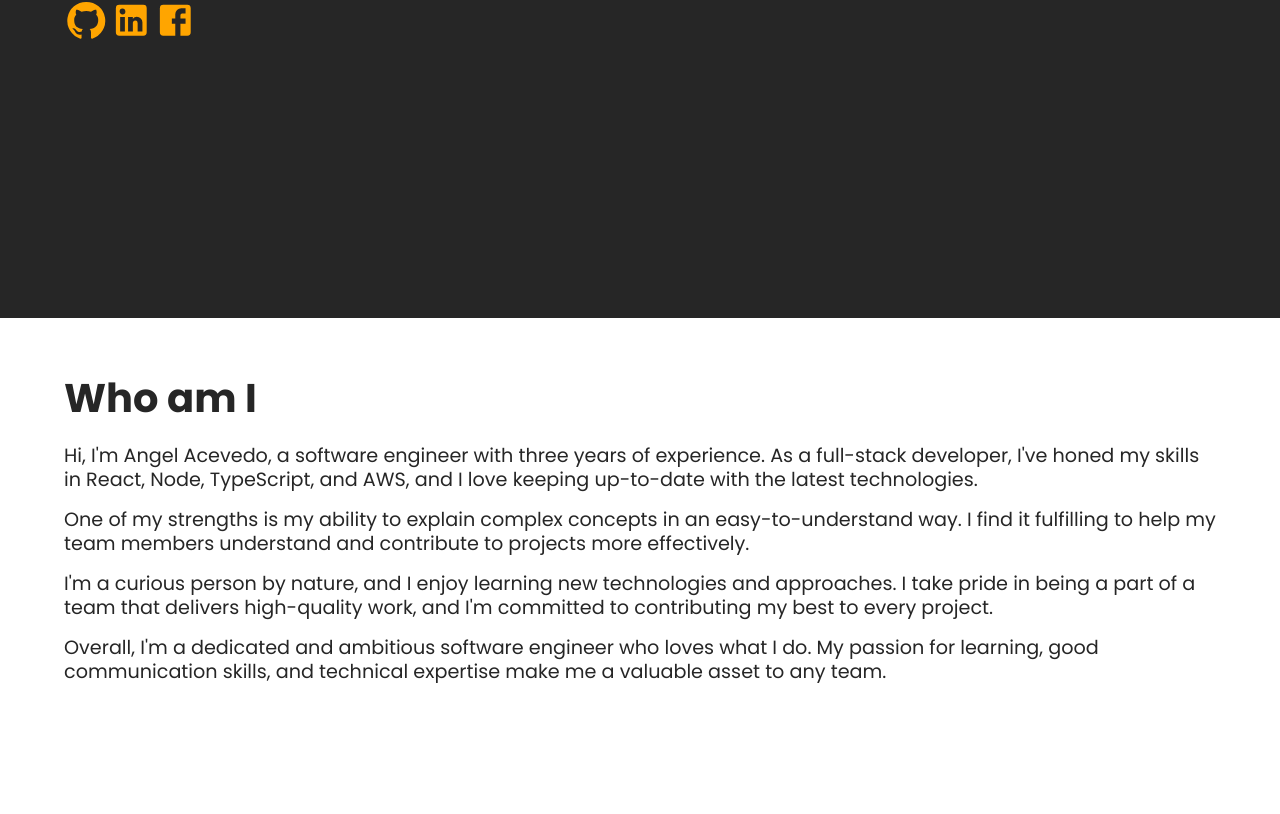
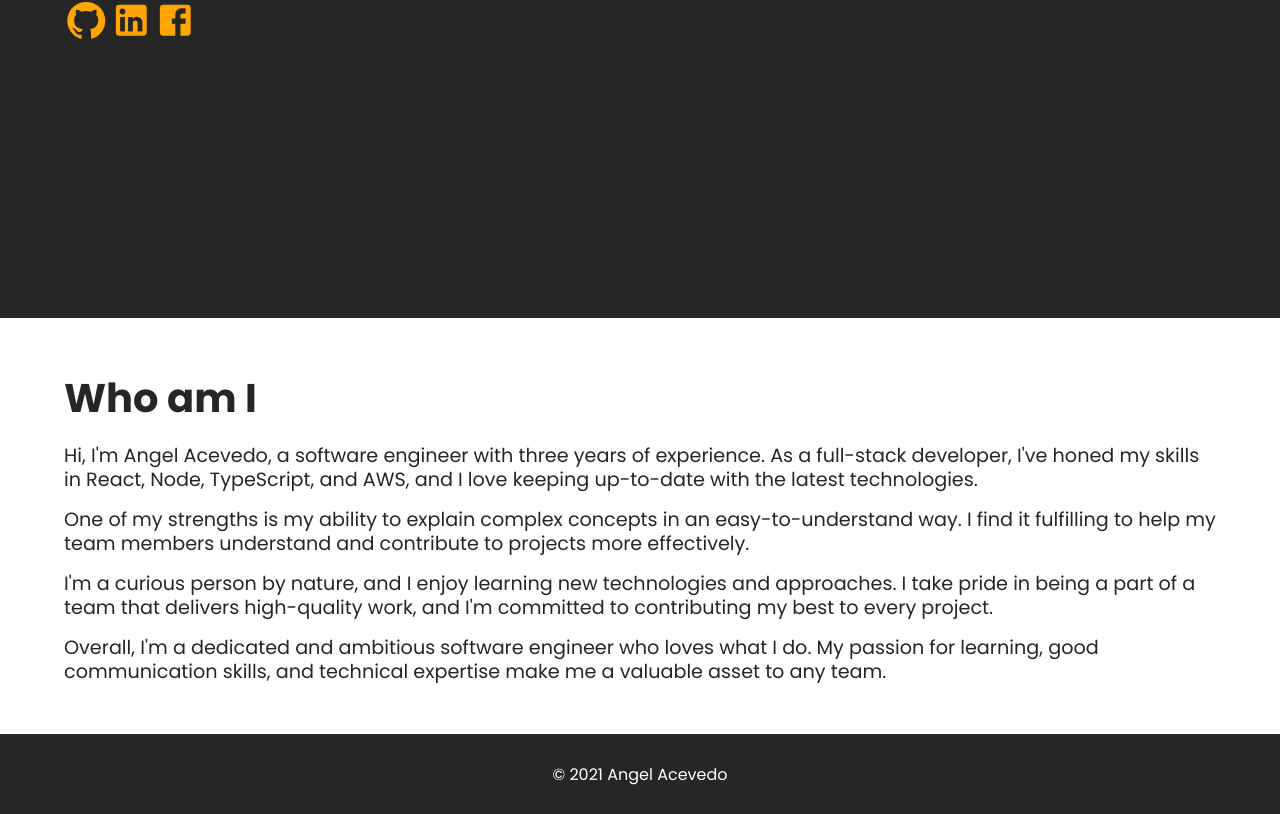
Before and after one commit to angelacevedo975/angelacevedo975, a React (Vite) app: page / in a window 1280 px wide. Shown: the part 482-1296 px from the top of the page. Before the commit the page ends 1182 px from the top, so only its background shows below. Built offline with nearby package versions, Linux system fonts and the light colour scheme.

Commit message:
add footer

```diff
--- /dev/null
+++ b/src/components/Footer/Styles.tsx
@@ -0,0 +1,22 @@
+import { makeStyles } from "@mui/styles";
+
+const useStyles = makeStyles((theme: any) => ({
+  footer: {
+    backgroundColor: "#262626",
+    color: "#fff",
+    padding: "1rem",
+    height: "5rem",
+  },
+  container: {
+    display: "flex",
+    justifyContent: "center",
+    alignItems: "center",
+    height: "100%",
+    width: "100%",
+  },
+  text: {
+    fontSize: "1rem",
+  },
+}));
+
+export default useStyles;
--- /dev/null
+++ b/src/components/Footer/index.tsx
@@ -0,0 +1,14 @@
+import React from "react";
+import useStyles from "./Styles";
+
+export default function Footer() {
+  const classes = useStyles();
+
+  return (
+    <footer className={classes.footer}>
+      <div className={classes.container}>
+        <p className={classes.text}>© 2021 Angel Acevedo</p>
+      </div>
+    </footer>
+  );
+}
--- a/src/pages/Home.tsx
+++ b/src/pages/Home.tsx
@@ -1,4 +1,5 @@
 import React from "react";
+import Footer from "../components/Footer";
 import Hero from "../components/Hero";
 import Navbar from "../components/Navbar";
 import WhoIAm from "../components/WhoIAm";
@@ -17,6 +18,13 @@ export default function Home() {
       >
         <WhoIAm></WhoIAm>
       </div>
+      <div
+        style={{
+          marginTop: "50px",
+        }}
+      >
+        <Footer></Footer>
+      </div>
     </div>
   );
 }
```
